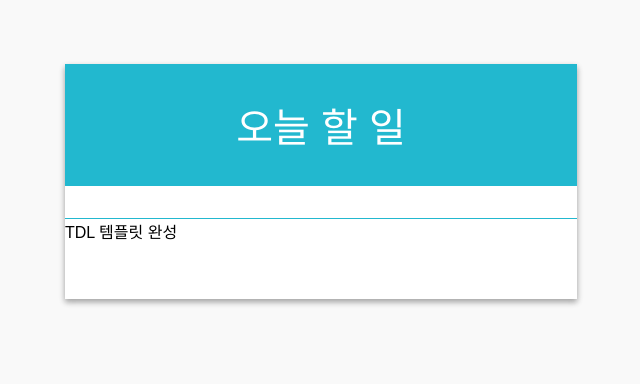
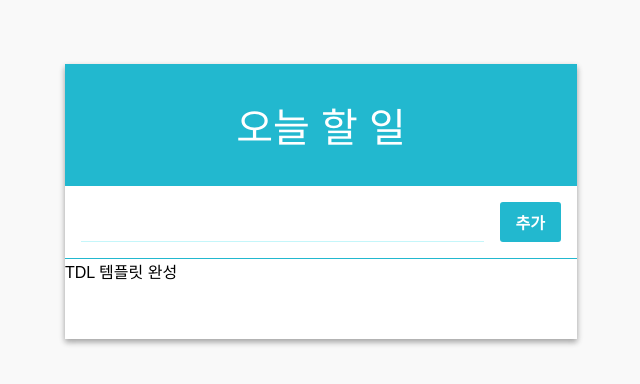
Before and after one commit to whdrjs2626/React-Todo-List, a React (Create React App) app: page / in a window 1280 px wide. Shown: the top 384 px of the page, without its empty margins (319-959 px from the left). Built offline with nearby package versions, Linux system fonts and the light colour scheme.

Commit message:
add Form component

```diff
--- a/src/App.js
+++ b/src/App.js
@@ -1,11 +1,16 @@
 import React, { Component } from 'react';
 import TodoListTemplate from "./components/TodoListTemplate";
+import Form from "./components/Form";
 
 class App extends Component {
     // test
     render() {
         return (
-            <TodoListTemplate>
+            <TodoListTemplate form={<Form/>}>
+                {/*
+                    App에서 TodoListTemplate 컴포넌틀를 불러와서 사용
+                    Form 컴포넌트를 App에 렌더링
+                */}
                 TDL 템플릿 완성
             </TodoListTemplate>
         )
--- /dev/null
+++ b/src/components/Form.css
@@ -0,0 +1,25 @@
+.form {
+  display: flex;
+}
+.form input {
+  flex: 1; /* 버튼을 뺀 빈 공간을 모두 채워줌 */
+  font-size: 1.25rem;
+  outline: none;
+  border: none;
+  border-bottom: 1px solid #c5f6fa;
+}
+.create-button {
+  padding-top: 0.5rem;
+  padding-bottom: 0.5rem;
+  padding-left: 1rem;
+  padding-right: 1rem;
+  margin-left: 1rem;
+  background: #22b8cf;
+  border-radius: 3px;
+  color: white;
+  font-weight: 600;
+  cursor: pointer;
+}
+.create-button:hover {
+  background: #3bc9db;
+}
--- /dev/null
+++ b/src/components/Form.js
@@ -0,0 +1,21 @@
+import React from 'react';
+import './Form.css';
+/*
+    Form 컴포넌트의 props
+    value - input의 내용
+    onCreate - 버튼 클릭 시 실행될 함수
+    onChange - input의 내용이 변경될 때 실행되는 함수
+    onKeyPress - input에서 키 입력 시 실행되는 함수 - Enter를 누르는 것이 onCreate를 누르는 것과 동일한 작업을 수행하게 하기 위함
+*/
+const Form = ({value, onChange, onCreate, onKeyPress}) => {
+    return (
+        <div className="form">
+            <input value={value} onChange={onChange} onKeyPress={onKeyPress}/>
+            <div className="create-button" onClick={onCreate}>
+                추가
+            </div>
+        </div>
+    );
+};
+
+export default Form;
--- a/src/components/TodoListTemplate.js
+++ b/src/components/TodoListTemplate.js
@@ -2,7 +2,7 @@
 import './TodoListTemplate.css'
 
 /*
-함수형 컴포넌트
+    함수형 컴포넌트
     파라미터로는 원래 props를 받는데 {form, children} 형태로 받음 - 두가지 props를 받은 것
     children은 해당 템플릿 태그 내부 내용에 들어갈 것
     form은 input, button이 있는 컴포넌트를 렌더링할 때 사용할 것
```
